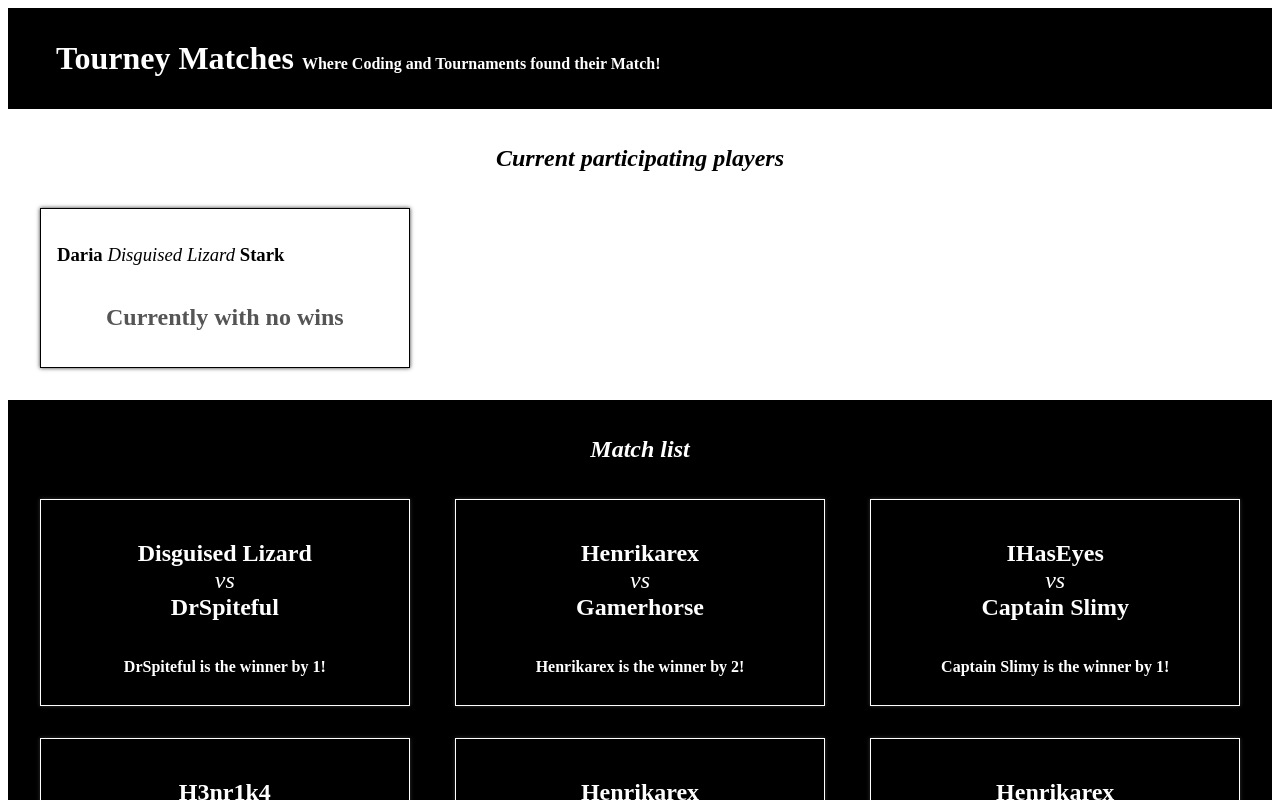
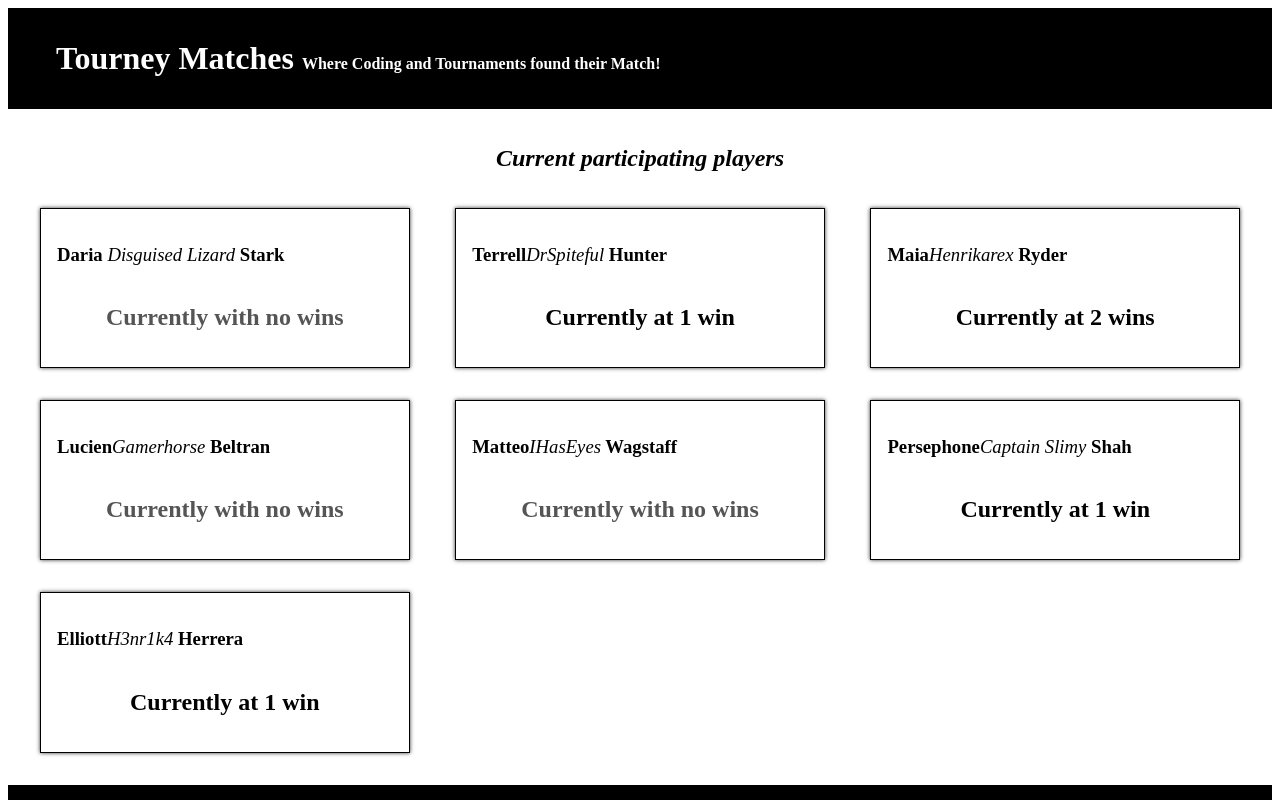
Before and after one commit to JennyCarroll/tourney-matches, a React (Create React App) app: page / in a window 1280 px wide. Shown: the top 800 px of the page. Built offline with nearby package versions, Linux system fonts and the light colour scheme.

Commit message:
refactor PlayerList to create an array and output a list rather than just one

```diff
--- a/src/components/PlayerList.jsx
+++ b/src/components/PlayerList.jsx
@@ -4,14 +4,23 @@
 import Player from "./Player"
 import { preparePlayerData, addWinsToPlayers } from '../helpers/playerHelpers'
 
-function PlayerList (props) {
-  const onePlayer = props.playerData[0]
+function PlayerList(props) {
+
+  const players = props.playerData.map(player => {
+    return (
+    <Player
+      key={player.gamerTag}
+      gamerTag={player.gamerTag}
+      firstName={player.firstName}
+      lastName={player.lastName}
+      wins={player.wins} />)
+  });
   return (
-<section className="PlayerList">
-  <h1>Current participating players</h1>
-  <Player gamerTag={onePlayer.gamerTag} firstName={onePlayer.firstName} lastName={onePlayer.lastName} wins={onePlayer.wins} />
-</section>
-  )
+    <section className="PlayerList">
+      <h1>Current participating players</h1>
+      {players}
+    </section>
+  );
 }
 
 
```
